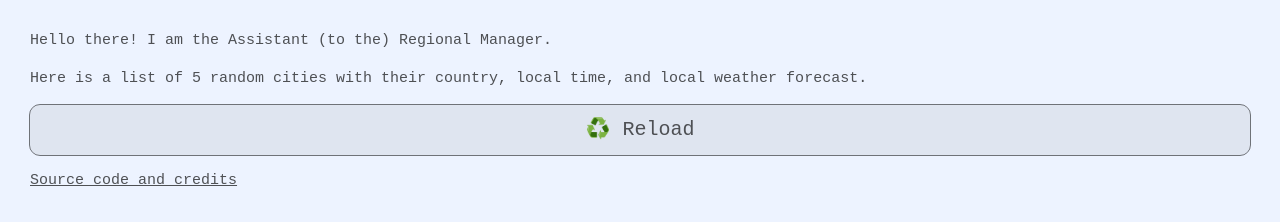
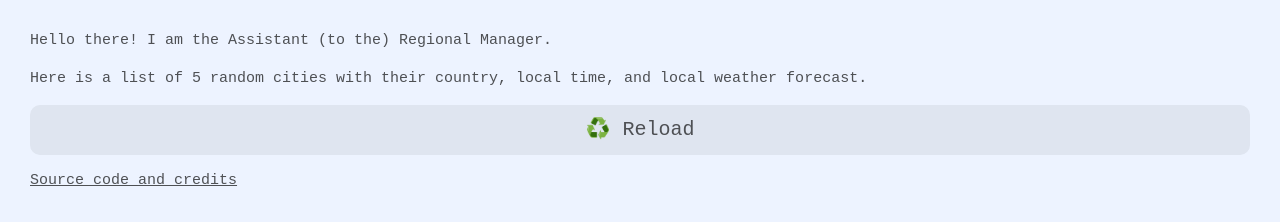
Before and after one commit to Fatao/theregionalmanager, a plain HTML site: page public/index.html in a window 1280 px wide. Drawn offline with Linux system fonts and the light colour scheme; no server answers.

Commit message:
remove button outline

```diff
--- a/public/styles.css
+++ b/public/styles.css
@@ -66,11 +66,11 @@ button {
     width: 100%;
     background-color: #dfe5f0;
     border-radius: 1rem;
-    outline: 0.1rem solid #6f7278;
     font-size: 2rem;
     border-style: none;
     box-sizing: border-box;
     cursor: pointer;
+    outline: none;
     user-select: none;
 }
 
```
